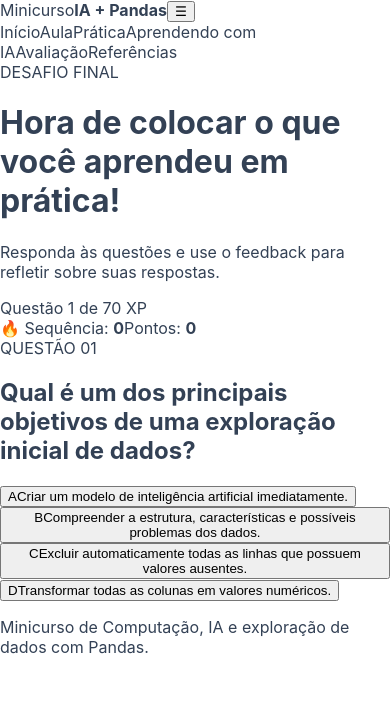
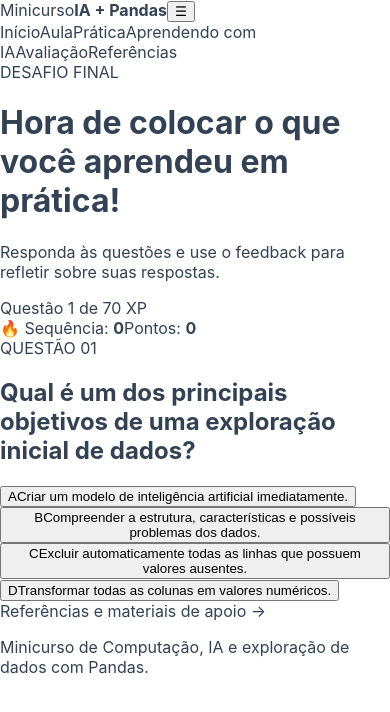
Before and after one commit to LucasAurelio0/Minicurso-Pandas, a React (Vite) app: page /avaliacao in a window 390 px wide. Shown: the top 712 px of the page. Built offline with nearby package versions, Linux system fonts and the light colour scheme; the HTML template or start-up script is replaced by a standard one.

Commit message:
Fix: Facilitando fluxo intuitivo

```diff
--- a/src/App.css
+++ b/src/App.css
@@ -1096,3 +1096,25 @@
     grid-template-columns: repeat(2, 1fr);
   }
 }
+
+.next-step {
+  display: flex;
+  justify-content: center;
+  margin-top: 60px;
+  padding-top: 35px;
+  padding-bottom: 35px;
+  border-top: 1px solid #e2e8f0;
+}
+
+@media (max-width: 800px) {
+  .next-step {
+    margin-top: 45px;
+    padding-top: 30px;
+  }
+
+  .next-step .primary-button {
+    width: 100%;
+    max-width: 400px;
+    text-align: center;
+  }
+}
--- /dev/null
+++ b/src/components/NextStep.tsx
@@ -0,0 +1,18 @@
+import { Link } from 'react-router-dom'
+
+type NextStepProps = {
+    label: string
+    to: string
+}
+
+function NextStep({ label, to }: NextStepProps) {
+    return (
+        <div className="next-step">
+            <Link to={to} className="primary-button">
+                {label} →
+            </Link>
+        </div>
+    )
+}
+
+export default NextStep
--- a/src/pages/Aula.tsx
+++ b/src/pages/Aula.tsx
@@ -1,3 +1,5 @@
+import NextStep from '../components/NextStep'
+
 function Aula() {
     return (
         <main className="section">
@@ -43,6 +45,11 @@ function Aula() {
                         />
                     </div>
                 </section>
+
+                <NextStep
+                    label="Pratique o que aprendeu"
+                    to="/pratica"
+                />
             </div>
         </main>
     )
--- a/src/pages/Avaliacao.tsx
+++ b/src/pages/Avaliacao.tsx
@@ -1,4 +1,5 @@
 import { useState } from 'react'
+import NextStep from '../components/NextStep'
 
 type Question = {
     question: string
@@ -573,6 +574,11 @@ function Avaliacao() {
                     </div>
                 </section>
             </div>
+
+            <NextStep
+                label="Referências e materiais de apoio"
+                to="/referencias"
+            />
         </main>
     )
 }
--- a/src/pages/Home.tsx
+++ b/src/pages/Home.tsx
@@ -1,4 +1,5 @@
 import { Link } from 'react-router-dom'
+import NextStep from '../components/NextStep'
 
 function Home() {
     return (
@@ -271,6 +272,11 @@ function Home() {
                     </div>
                 </div>
             </section>
+
+            <NextStep
+                label="Assistir a aula"
+                to="/aula"
+            />
         </main>
     )
 }
--- a/src/pages/IA.tsx
+++ b/src/pages/IA.tsx
@@ -1,3 +1,5 @@
+import NextStep from '../components/NextStep'
+
 function IA() {
     return (
         <main className="section">
@@ -144,14 +146,13 @@ function IA() {
                         o diálogo entendendo melhor o assunto.
                     </p>
 
-                    <a
-                        href="/avaliacao"
-                        className="primary-button"
-                    >
-                        Fazer avaliação →
-                    </a>
                 </section>
             </div>
+
+            <NextStep
+                label="Avaliação"
+                to="/avaliacao"
+            />
         </main>
     )
 }
--- a/src/pages/Pratica.tsx
+++ b/src/pages/Pratica.tsx
@@ -1,3 +1,5 @@
+import NextStep from '../components/NextStep'
+
 function Pratica() {
     return (
         <main className="section">
@@ -62,6 +64,11 @@ function Pratica() {
                     </a>
                 </section>
             </div>
+
+            <NextStep
+                label="Resumo do Método"
+                to="/ia"
+            />
         </main>
     )
 }
```
